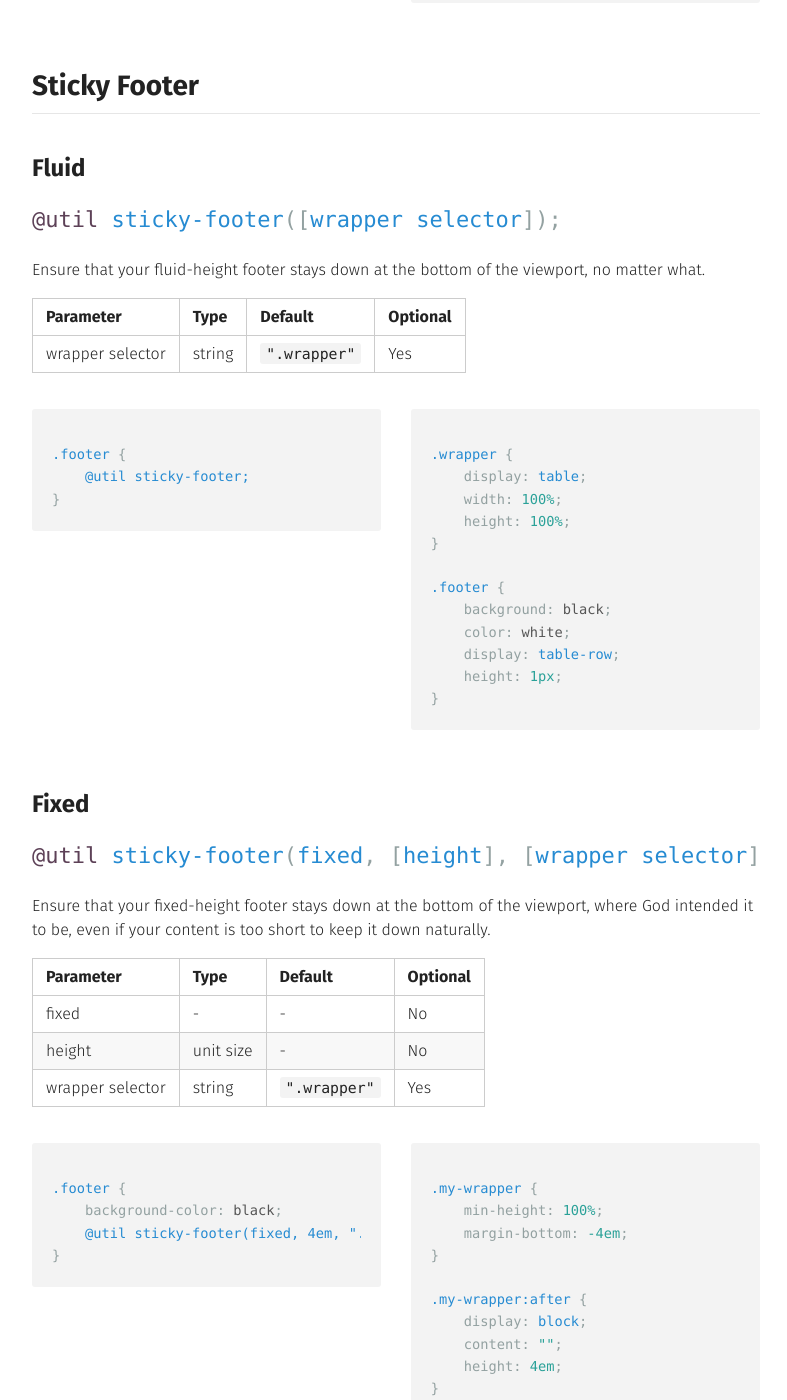
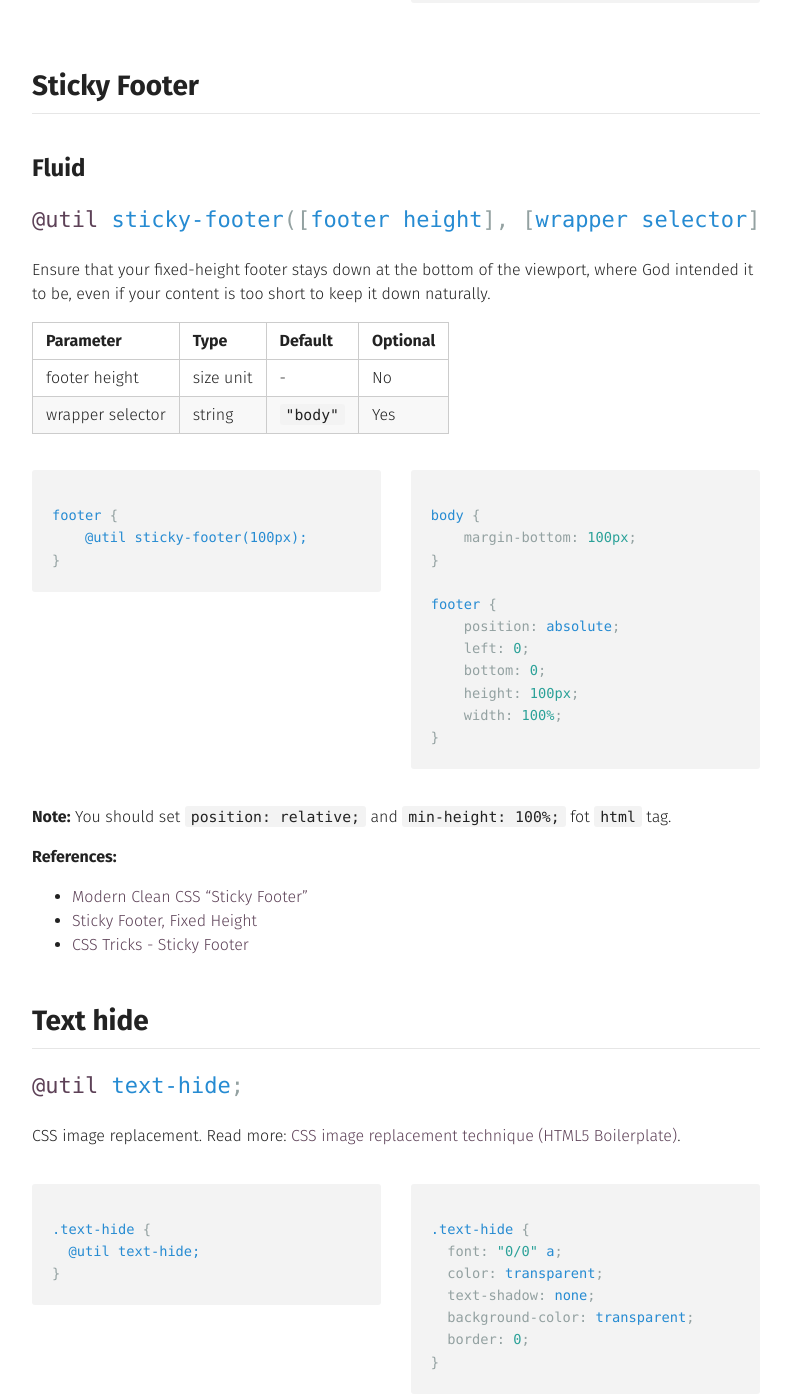
Before and after one commit to ismamz/postcss-utilities, a Jekyll site: the page built from docs.md, in a window 1280 px wide and 1400 px high, scrolled down 13684 px. Shown: the whole window, without its empty margins (118-905 px from the left). Built offline with Jekyll 4.4.1, drawn with Linux system fonts in a browser that asks for light colours; some of the changed text lies outside the part shown.

Commit message:
new sticky-footer and v0.6.0

```diff
--- a/_includes/css/sticky-footer-fluid.css
+++ /dev/null
@@ -1,3 +0,0 @@
-.footer {
-    @util sticky-footer;
-}
--- a/_includes/css/sticky-footer-fluid.expect.css
+++ /dev/null
@@ -1,12 +0,0 @@
-.wrapper {
-    display: table;
-    width: 100%;
-    height: 100%;
-}
-
-.footer {
-    background: black;
-    color: white;
-    display: table-row;
-    height: 1px;
-}
--- a/_includes/css/sticky-footer.css
+++ b/_includes/css/sticky-footer.css
@@ -1,4 +1,3 @@
-.footer {
-    background-color: black;
-    @util sticky-footer(fixed, 4em, ".my-wrapper");
+footer {
+    @util sticky-footer(100px);
 }
--- a/_includes/css/sticky-footer.expect.css
+++ b/_includes/css/sticky-footer.expect.css
@@ -1,15 +1,11 @@
-.my-wrapper {
-    min-height: 100%;
-    margin-bottom: -4em;
+body {
+    margin-bottom: 100px;
 }
 
-.my-wrapper:after {
-    display: block;
-    content: "";
-    height: 4em;
+footer {
+    position: absolute;
+    left: 0;
+    bottom: 0;
+    height: 100px;
+    width: 100%;
 }
-
-.footer {
-    background-color: black;
-    height: 4em;
-}
--- a/docs.md
+++ b/docs.md
@@ -515,37 +515,15 @@ Sets the `width` and `height` of the element in one statement.
 ### Fluid
 
 <div class="util">
-{% highlight css %}@util sticky-footer([wrapper selector]);{% endhighlight %}
-</div>
-
-Ensure that your fluid-height footer stays down at the bottom of the viewport, no matter what.
-
-| Parameter | Type | Default | Optional |
-|-----------|------|---------|----------|
-| wrapper selector  | string | `".wrapper"` | Yes |
-
-<div class="row">
-  <div class="col-6 col-sm-12">
-    {% highlight css %}{% include css/sticky-footer-fluid.css %}{% endhighlight %}
-  </div>
-  <div class="col-6 col-sm-12">
-    {% highlight css %}{% include css/sticky-footer-fluid.expect.css %}{% endhighlight %}
-  </div>
-</div>
-
-### Fixed
-
-<div class="util">
-{% highlight css %}@util sticky-footer(fixed, [height], [wrapper selector]);{% endhighlight %}
+{% highlight css %}@util sticky-footer([footer height], [wrapper selector]);{% endhighlight %}
 </div>
 
 Ensure that your fixed-height footer stays down at the bottom of the viewport, where God intended it to be, even if your content is too short to keep it down naturally.
 
 | Parameter | Type | Default | Optional |
 |-----------|------|---------|----------|
-| fixed  | - | - | No |
-| height  | unit size | - | No |
-| wrapper selector  | string | `".wrapper"` | Yes |
+| footer height  | size unit | - | No |
+| wrapper selector  | string | `"body"` | Yes |
 
 <div class="row">
   <div class="col-6 col-sm-12">
@@ -556,10 +534,11 @@ Ensure that your fixed-height footer stays down at the bottom of the viewport, w
   </div>
 </div>
 
-**Note:** You should set `height: 100%;` for `html` and `body` tags.
+**Note:** You should set `position: relative;` and `min-height: 100%;` fot `html` tag.
 
 **References:**
 
+- [Modern Clean CSS “Sticky Footer”](http://mystrd.at/modern-clean-css-sticky-footer/)
 - [Sticky Footer, Fixed Height](https://davidtheclark.github.io/scut/sticky-footer-fixed.html)
 - [CSS Tricks - Sticky Footer](https://css-tricks.com/snippets/css/sticky-footer/)
 
```
Also changed, not shown: playground/index.js.
